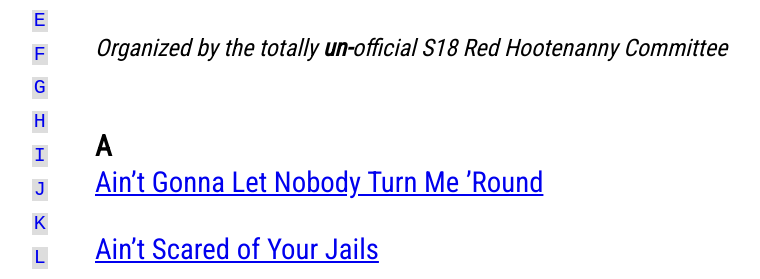
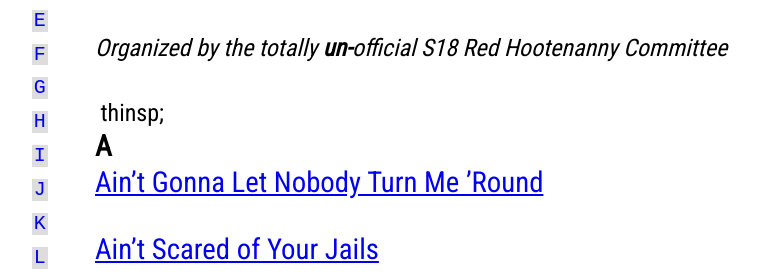
Before and after one commit to socialismconference/songbook.github.io, a Jekyll site: the page built from index.md, in a window 1280 px wide and 900 px high, scrolled down 482 px. Shown: the part 161-440 px from the top of the window, without its empty margins (165-925 px from the left). Built offline with Jekyll 4.4.1, drawn with Linux system fonts in a browser that asks for light colours; our own code applies the rules of GitHub Pages for plain Markdown files; a script that is not in the unit is left out.

Commit message:
Update index.md

```diff
--- a/index.md
+++ b/index.md
@@ -11,7 +11,7 @@ Hotel Lawn**
 
 > Organized by the totally **un-**official S18 Red Hootenanny Committee
 
-<div class="alphabet">&nbsp;</div>
+<div class="alphabet">&nbsp;thinsp;</div>
 
 [#](#)
 [A](#A)
```
